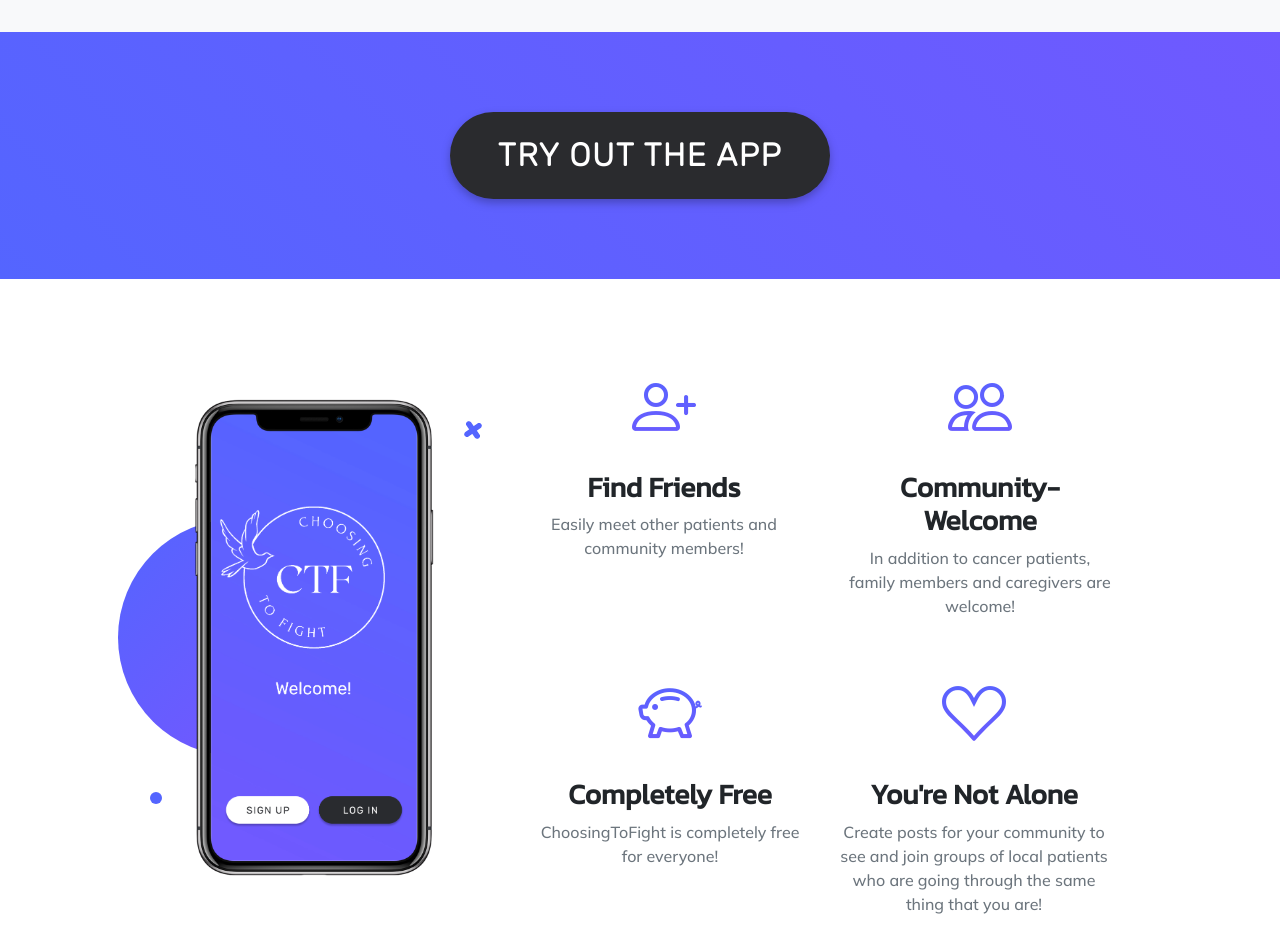
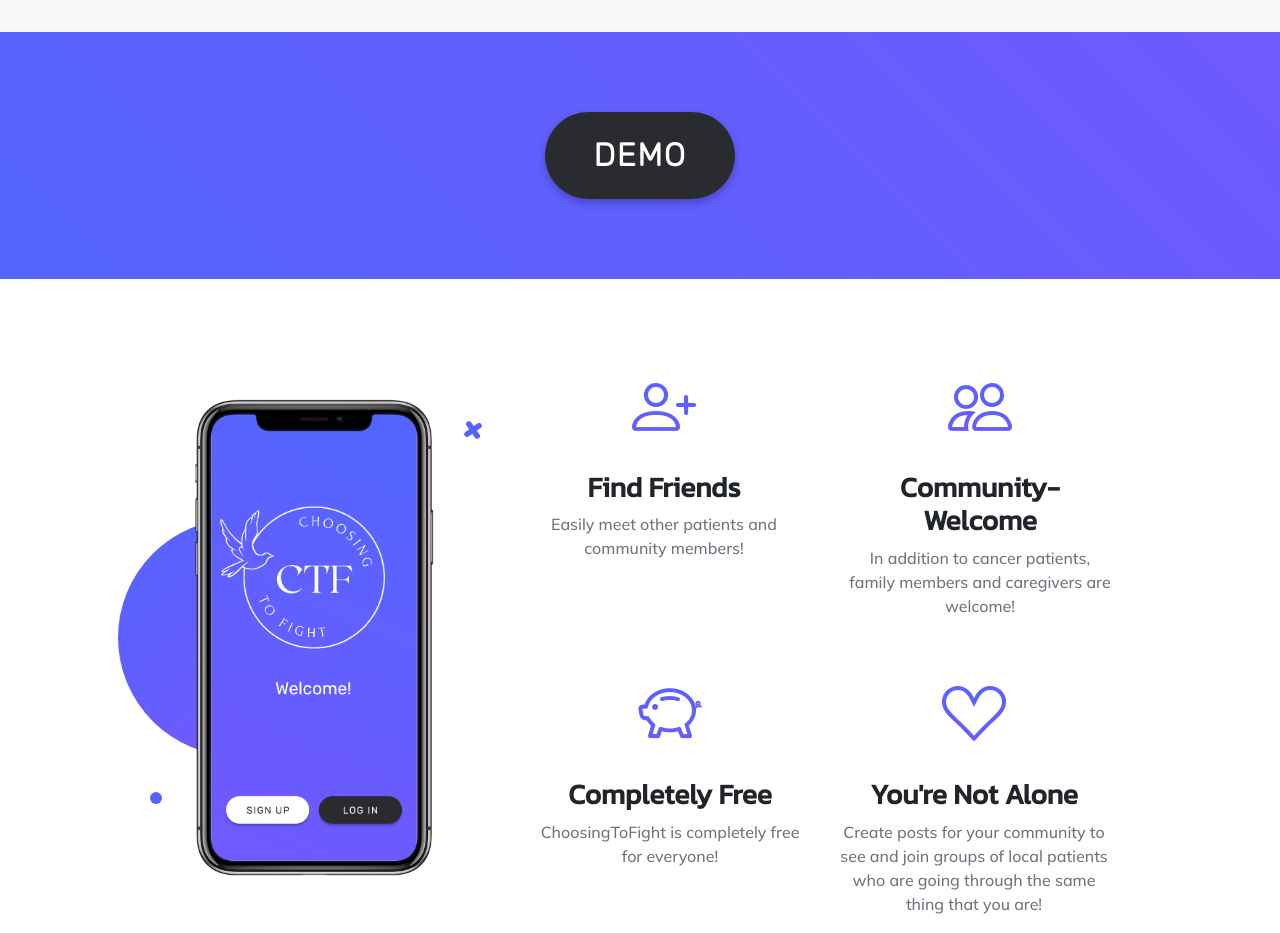
Before and after one commit to jasonbhalla/ChoosingToFight, a plain HTML site: page index.html in a window 1280 px wide. Shown: the part 800-1733 px from the top of the page. Drawn offline with nearby package versions, Linux system fonts and the light colour scheme.

Commit message:
Update index.html

```diff
--- a/index.html
+++ b/index.html
@@ -210,7 +210,7 @@
                     </div>-->
                     <div class="col-xl-8">
                         <!-- <a class="btn btn-outline-light py-4 px-5 rounded-pill" href="https://startbootstrap.com/theme/new-age" target="_blank"><h2 style="margin:0;">Try It Out</h2></a> -->
-                        <a class="darkbutton"; href="#demo"><h2 style="margin:0; font-family: Rubik-Light; letter-spacing: .1rem;">TRY OUT THE APP</h2></a>
+                        <a class="darkbutton"; href="#demo"><h2 style="margin:0; font-family: Rubik-Light; letter-spacing: .1rem;">DEMO</h2></a>
                     </div>
                 </div>
             </div>
```
